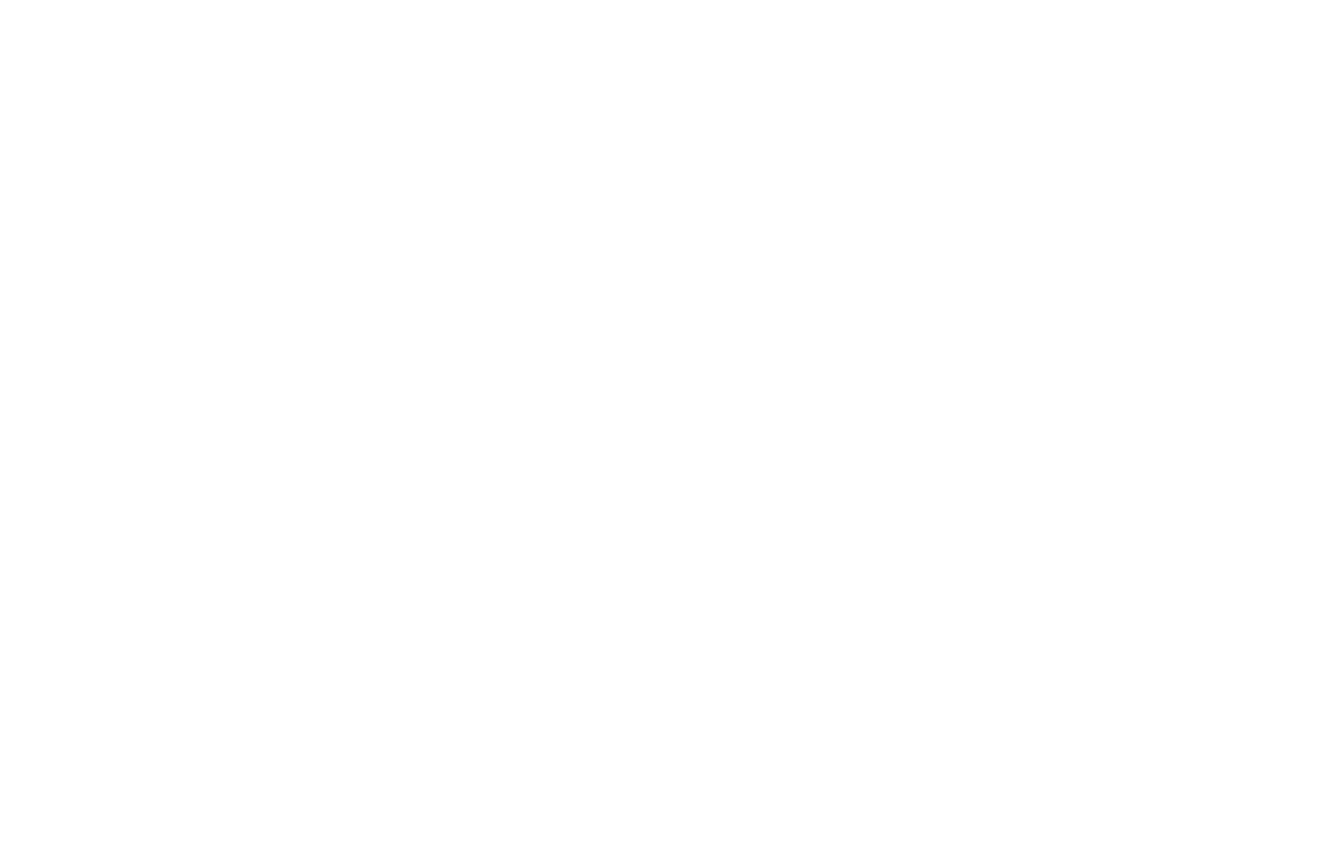
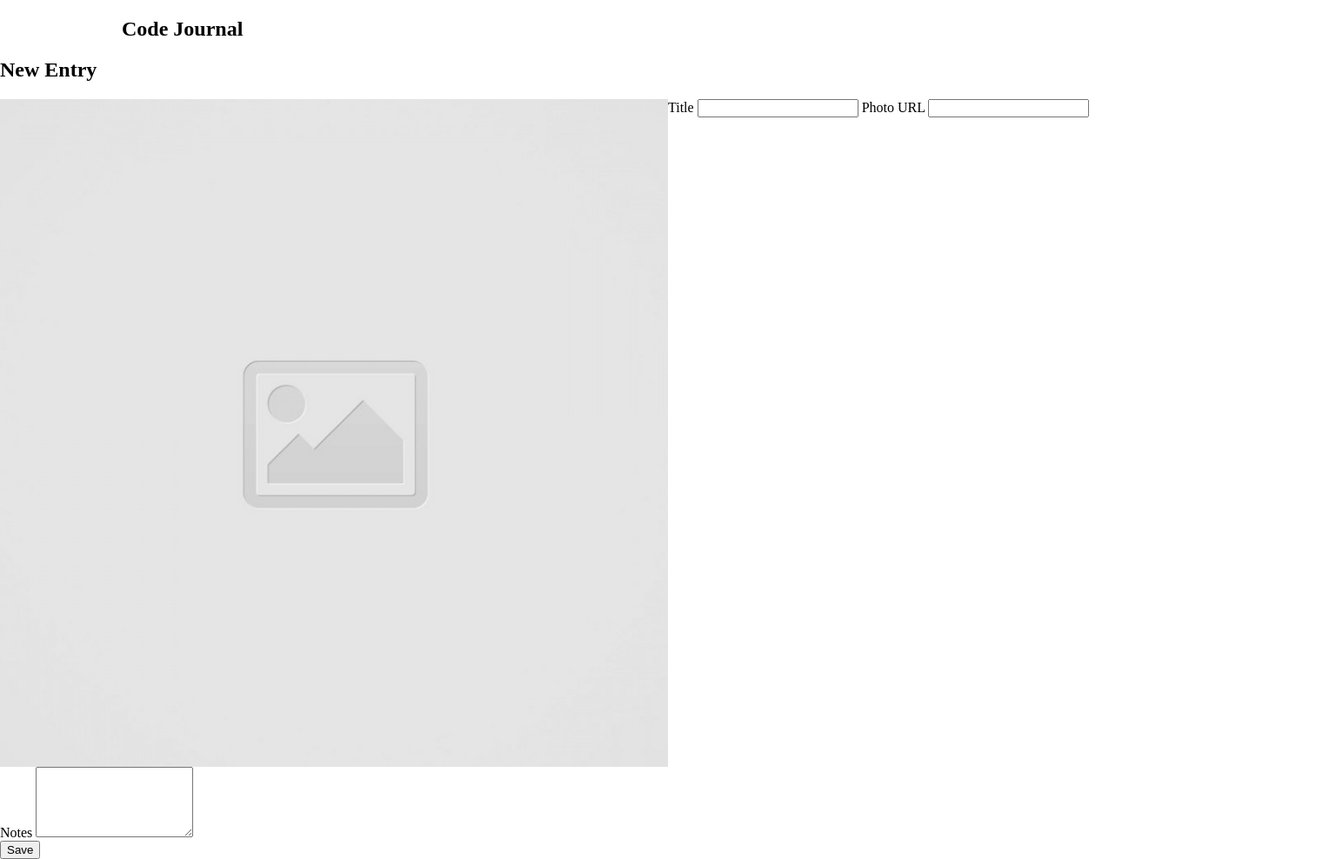
Before and after one commit to chrisahn1/code-journal, a website: page index.html in a window 1536 px wide. Shown: the whole page at 87% size. Before the commit the page ends 800 px from the top, so only its background shows below. Drawn offline with Linux system fonts and the light colour scheme.

Commit message:
Tasks 2-4 create entry level index.html

```diff
--- a/index.html
+++ b/index.html
@@ -13,12 +13,55 @@
   <link rel="stylesheet" href="css/reset.css">
   <link rel="stylesheet" href="css/layout.css">
   <link rel="stylesheet" href="css/styles.css">
+  <style>
+    @media screen and (min-width: 568px) {
+      .row {
+        display: flex;
+      }
+      img {
+        width: 45%;
+      }
+    }
+
+    @media screen and (min-width: 1429px) {
+      .head {
+        margin-left: 140px;
+      }
+      .row {
+        display: flex;
+      }
+      img {
+        width: 50%;
+      }
+      label {
+        width: 550px;
+      }
+    }
+  </style>
 </head>
 <body>
   <header>
+    <h2 class="head">Code Journal</h2>
   </header>
   <main>
     <div data-view="entry-form" >
+      <form id="entry-form">
+        <h2>New Entry</h2>
+        <div class="row">
+          <img class="photo" src="images/placeholder-image-square.jpg" alt="Picture">
+          <div>
+            <label for="title">Title</label>
+            <input required name="title" type="text" id="title">
+            <label for="photoUrl">Photo URL</label>
+            <input required name="photoUrl" type="photoUrl" id="photoUrl">
+          </div>
+        </div>
+        <label for="notes">Notes</label>
+        <textarea required rows="5" name="notes" id="notes" ></textarea>
+        <div class="form-actions">
+          <button type="submit">Save</button>
+        </div>
+      </form>
     </div>
   </main>
   <script src="js/data.js"></script>
```
